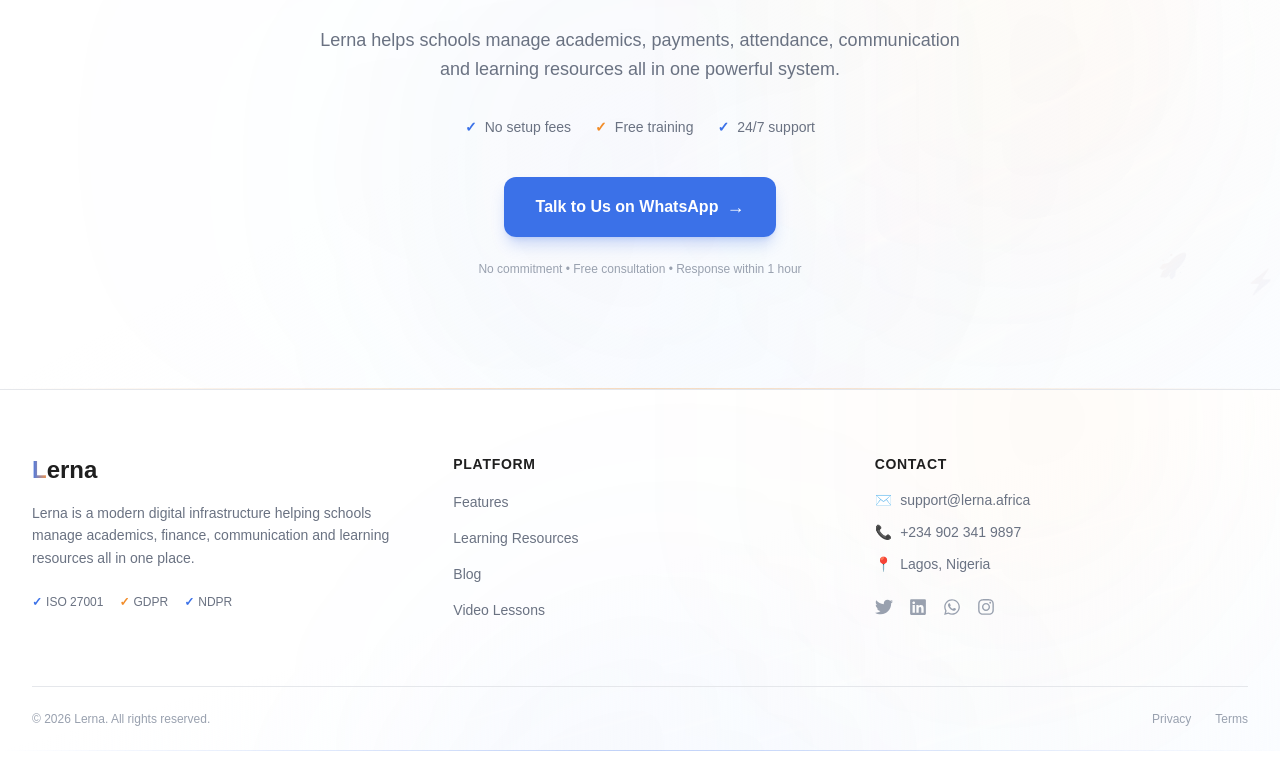
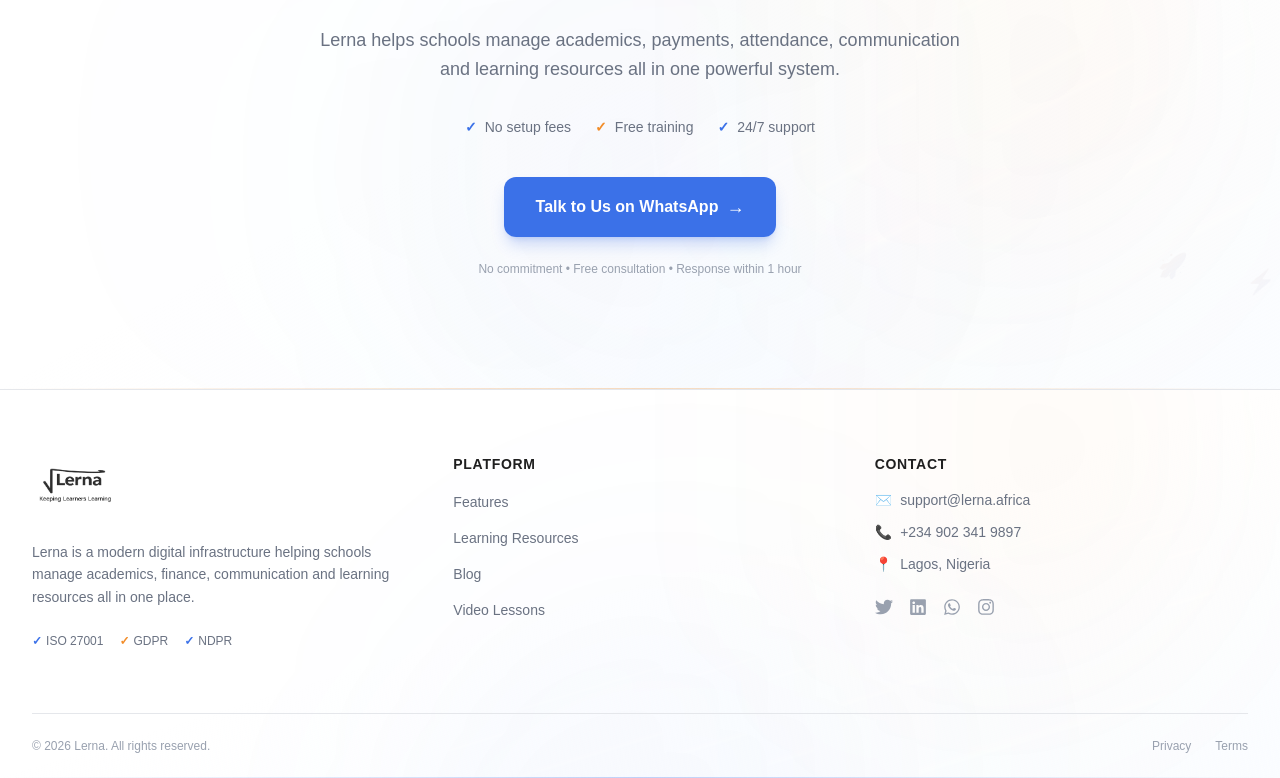
Before and after one commit to AxWEB-code/lerna-website, a Next.js app: page / in a window 1280 px wide. Shown: the part 5508-6286 px from the top of the page. Before the commit the page ends 6259 px from the top, so only its background shows below. Built offline with nearby package versions, Linux system fonts and the light colour scheme.

Commit message:
Update Footer.tsx

```diff
--- a/src/components/footer/Footer.tsx
+++ b/src/components/footer/Footer.tsx
@@ -1,6 +1,8 @@
 "use client";
 
 import { motion } from "framer-motion";
+import Image from "next/image"; // Add this import
+import Link from "next/link"; // Add this import
 import { FaTwitter, FaLinkedin, FaWhatsapp, FaInstagram } from "react-icons/fa";
 
 export default function Footer() {
@@ -42,13 +44,23 @@
         {/* Main Footer - Balanced 3 columns */}
         <div className="grid md:grid-cols-3 gap-8 lg:gap-12 py-16">
 
-          {/* Brand - Left */}
+          {/* Brand - Left with Logo Image */}
           <div>
             <div className="mb-4">
-              <h3 className="text-2xl font-bold text-[#1F1F1F]">
-                <span className="bg-gradient-to-r from-[#3B71E8] to-[#F28C28] bg-clip-text text-transparent">L</span>
-                <span className="text-[#1F1F1F]">erna</span>
-              </h3>
+              <Link href="/" className="inline-block group">
+                <div className="relative h-16 w-auto"> {/* Logo container */}
+                  <Image
+                    src="/logo.png"
+                    alt="Lerna Logo"
+                    width={180}
+                    height={64}
+                    className="h-16 w-auto object-contain"
+                    priority
+                  />
+                  {/* Subtle hover effect */}
+                  <span className="absolute -bottom-1 left-0 w-full h-0.5 bg-gradient-to-r from-[#3B71E8] to-[#F28C28] scale-x-0 group-hover:scale-x-100 transition-transform duration-300 origin-left"></span>
+                </div>
+              </Link>
             </div>
 
             <p className="text-sm leading-relaxed text-gray-500 mb-6 max-w-sm">
```
